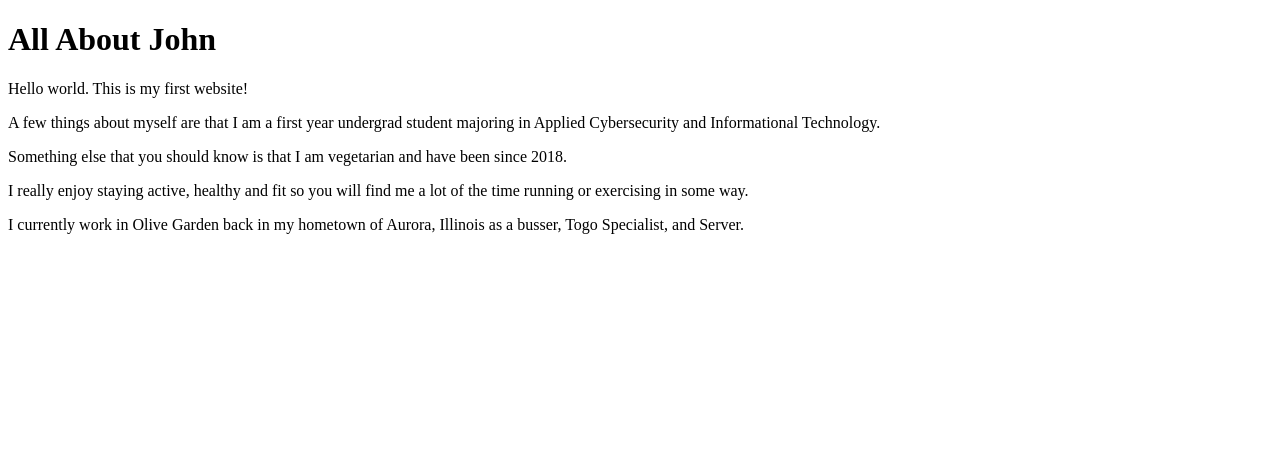
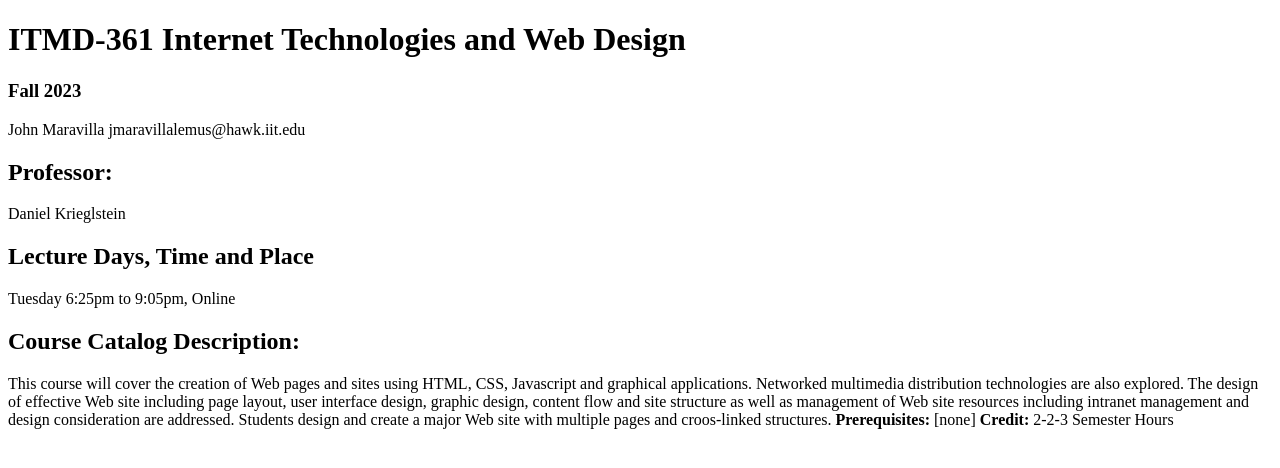
Before and after one commit to StudiedQuill/lab2, a plain HTML site: page index.html in a window 1280 px wide. Drawn offline with Linux system fonts and the light colour scheme.

Commit message:
First half of the website
Just worked on  the first half of the website and want to see how it looks so far between I  start on the second half.

```diff
--- a/index.html
+++ b/index.html
@@ -5,11 +5,16 @@
 	<title>ITMD-361 Internet Technologies and Web Design</title>
 </head>
 <body>
-	<h1>All About John</h1>
-	<p>Hello world. This is my first website!</p>
-	<p>A few things about myself are that I am a first year undergrad student majoring in Applied Cybersecurity and Informational Technology.</p>
-	<p>Something else that you should know is that I am vegetarian and have been since 2018.</p>
-	<p>I really enjoy staying active, healthy and fit so you will find me a lot of the time running or exercising in some way.</p>
-	<p> I currently work in Olive Garden back in my hometown of Aurora, Illinois as a busser, Togo Specialist, and Server.</p>
+	<h1>ITMD-361 Internet Technologies and Web Design</h1>
+	<h3>Fall 2023</h3>
+	<p>John Maravilla jmaravillalemus@hawk.iit.edu</p>
+	<h2>Professor:</h2>
+	<p>Daniel Krieglstein</p>
+	<h2>Lecture Days, Time and Place</h2>
+	<p>Tuesday 6:25pm to 9:05pm, Online</p>
+	<h2>Course Catalog Description:</h2>
+	<p>This course will cover the creation of Web pages and sites using HTML, CSS, Javascript and graphical applications. Networked multimedia distribution technologies are also explored. The design
+	 of effective Web site including page layout, user interface design, graphic design, content flow and site structure as well as management of Web site resources including intranet management and
+	 design consideration are addressed. Students design and create a major Web site with multiple pages and croos-linked structures. <strong>Prerequisites:</strong> [none] <strong>Credit:</strong> 2-2-3 Semester Hours</p>
 </body>
 </html>
```
